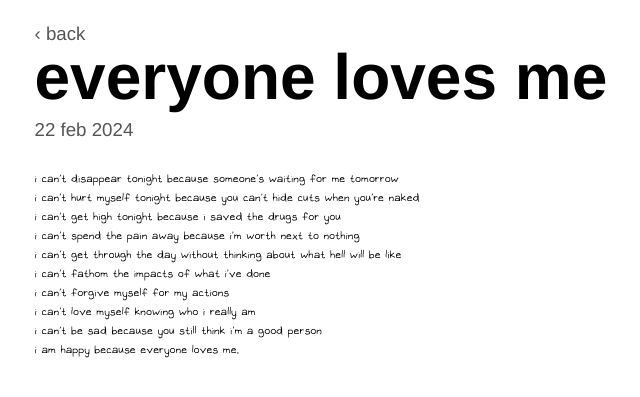
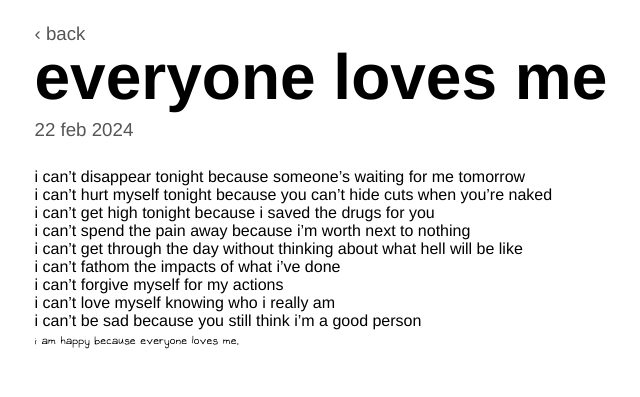
Before and after one commit to avar1c3/inkwell, a Jekyll site: the page built from _posts/2024-02-22-louis-wain.md, in a window 1280 px wide. Shown: the top 397 px of the page, without its empty margins (178-818 px from the left). Built offline with Jekyll 4.4.1, drawn with Linux system fonts in a browser that asks for light colours.

Commit message:
I am happy because everyone loves me.

```diff
--- a/_posts/2024-02-22-louis-wain.md
+++ b/_posts/2024-02-22-louis-wain.md
@@ -3,7 +3,6 @@ layout: post
 title: 'everyone loves me'
 ---
 
-<a class="omori-game">
 i can't disappear tonight because someone's waiting for me tomorrow<br>
 i can't hurt myself tonight because you can't hide cuts when you're naked<br>
 i can't get high tonight because i saved the drugs for you<br>
@@ -13,4 +12,5 @@ i can't fathom the impacts of what i've done<br>
 i can't forgive myself for my actions<br>
 i can't love myself knowing who i really am<br>
 i can't be sad because you still think i'm a good person<br>
+<a class="omori-game">
 i am happy because everyone loves me.
```
